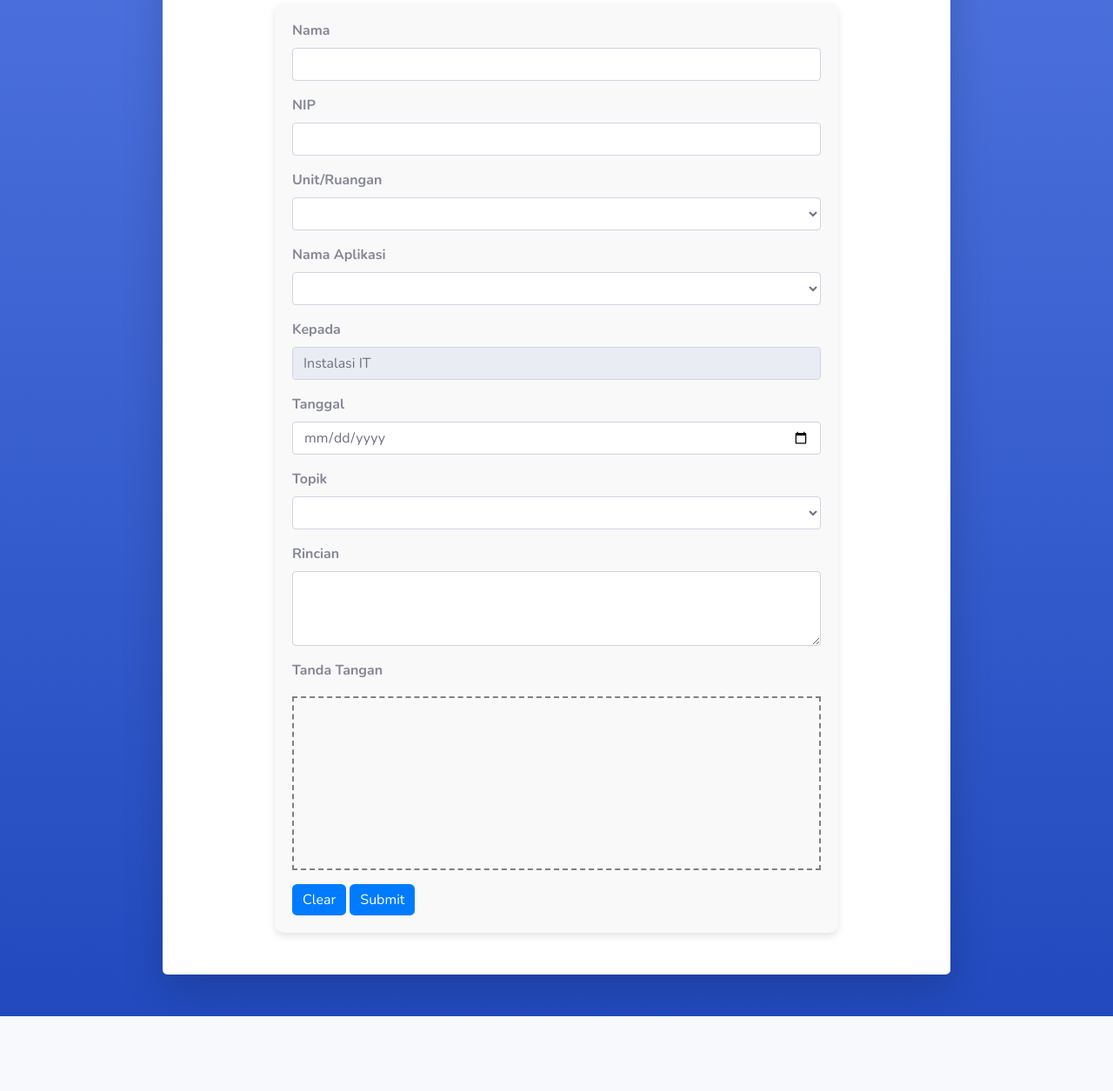
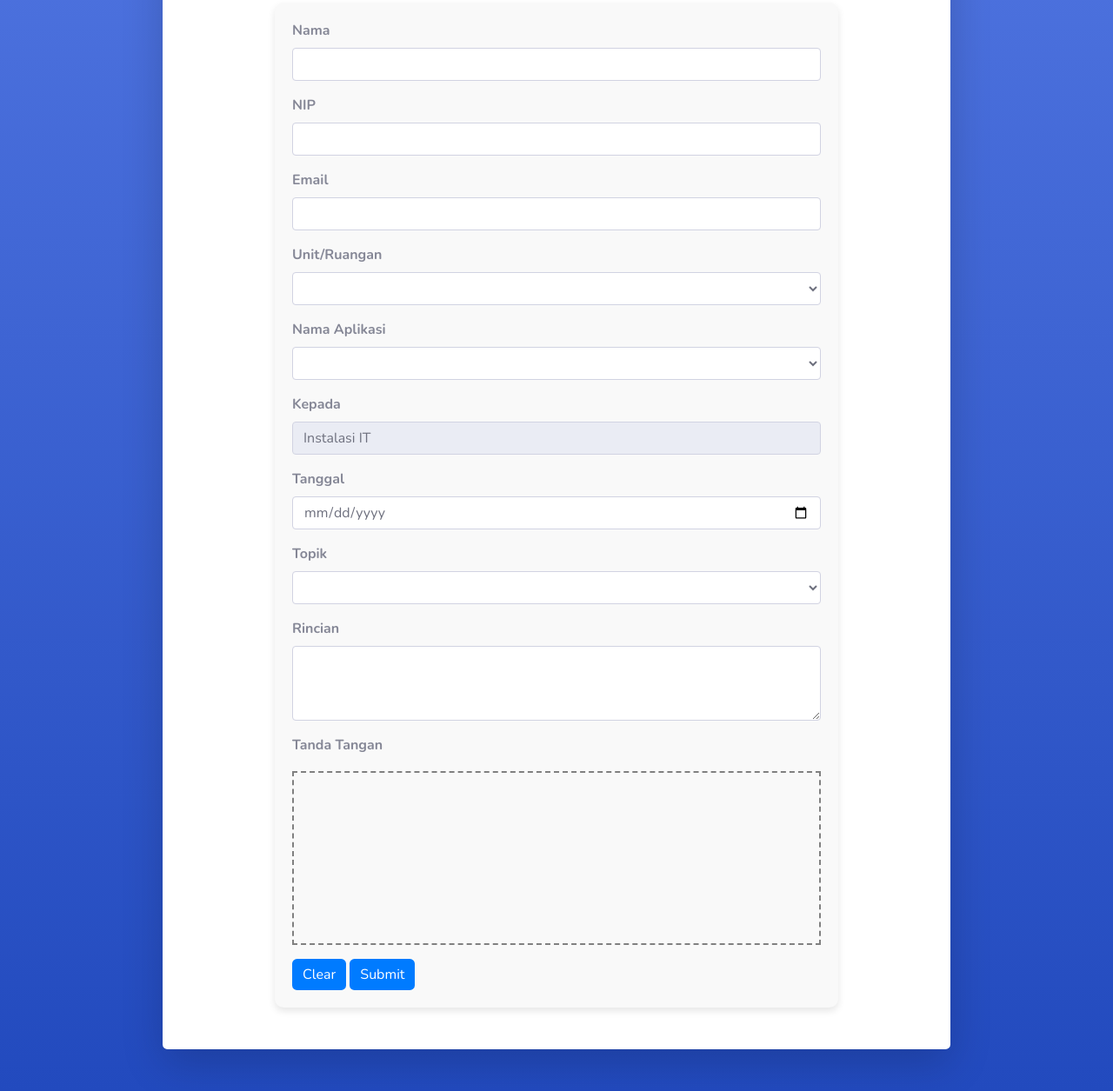
Before and after one commit to dinoosoo/serahterima_barang, a PHP site: page /form_pengajuan_aplikasi.php in a window 1280 px wide. Shown: the part 251-1506 px from the top of the page at 87% size. Before the commit the page ends 1420 px from the top, so only its background shows below. Run offline with PHP 8.4, Linux system fonts and the light colour scheme; the visitor is signed in with stand-in values (Sample User, id 1); tables that the repository leaves empty or names only in its code hold one stand-in row (values such as "Sample post"); a map, chart or similar area stays blank.

Commit message:
memperbarui file form_pengajuan_aplikasi.php

```diff
--- a/form_pengajuan_aplikasi.php
+++ b/form_pengajuan_aplikasi.php
@@ -132,6 +132,7 @@
                                         if (isset($_POST['signaturesubmit'])) {
                                             $nama = $_POST['nama'];
                                             $nip = $_POST['nip'];
+                                            $email = $_POST['email'];  // Add this line for email
                                             $unit = $_POST['ruangan'];
                                             $aplikasi = $_POST['nama_aplikasi'];
                                             $kepada = $_POST['kepada'];
@@ -161,7 +162,7 @@
                                                         $msg = "<div class='alert alert-danger' id='notification'>Gagal menyimpan tanda tangan.</div>";
                                                     } else {
                                                         // Simpan data ke database
-                                                        $sql = "INSERT INTO form_pengajuan (nama, nip, ruangan, nama_aplikasi, kepada, tanggal, topik, rincian, tanda_tangan) VALUES ('$nama', '$nip', '$unit', '$aplikasi', '$kepada', '$tanggal', '$topik', '$rincian', '$file')";
+                                                        $sql = "INSERT INTO form_pengajuan (nama, nip, email, ruangan, nama_aplikasi, kepada, tanggal, topik, rincian, tanda_tangan) VALUES ('$nama', '$nip', '$email', '$unit', '$aplikasi', '$kepada', '$tanggal', '$topik', '$rincian', '$file')";
 
                                                         if ($conn->query($sql) === TRUE) {
                                                             $msg = "<div class='alert alert-success' id='notification'>Data berhasil disimpan.</div>";
@@ -203,6 +204,13 @@
                     <label for="nip">NIP</label>
                     <input type="number" class="form-control" id="nip" name="nip" required>
                 </div>
+                        <!-- Email -->
+                        <div class="form-group">
+                            <label for="email">Email</label>
+                            <input type="email" class="form-control" id="email" name="email" required>
+                        </div>
+
+
                         <!-- Unit/Ruangan -->
                         <div class="form-group">
                             <label for="unit">Unit/Ruangan</label>
```
Also changed, not shown: signatures/66eb83d29f883.png (added), signatures/66eb989384e8b.png (added), signatures/66eb9c24008e7.png (added), signatures/66f11518ed608.png (added).
